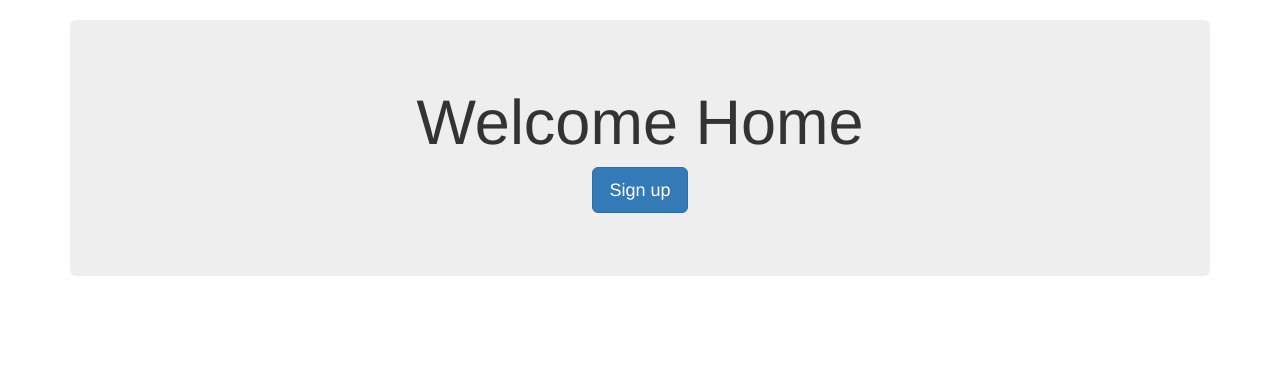
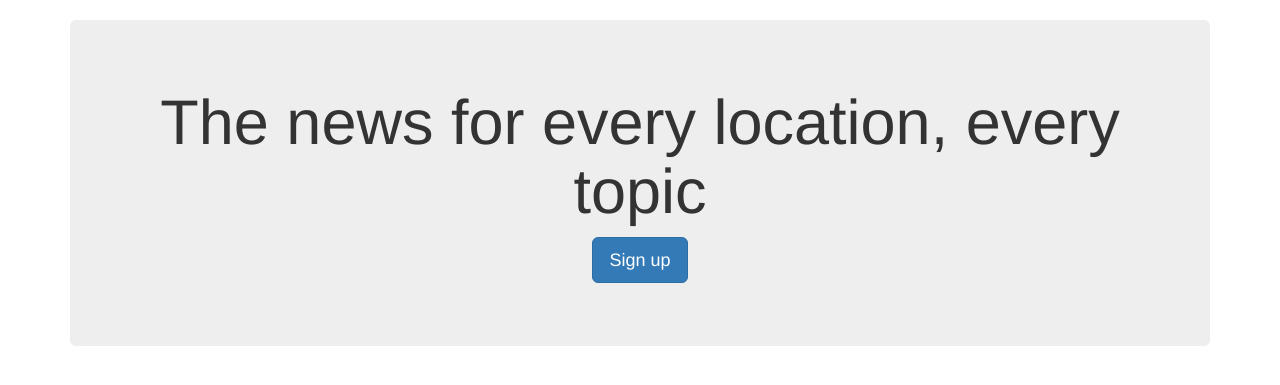
Before and after one commit to AWChristoph/qday, a Rails app: page / in a window 1280 px wide. Shown: the part 54-439 px from the top of the page. Run offline with Rails 7, Linux system fonts and the light colour scheme; data that the repository does not hold is empty; style sheets or scripts are compiled from the project's sources; parts of the project's set-up code (start-up, migrations or seed data) failed here and were passed over; some libraries are stand-ins or nearby versions; some web fonts are replaced.

Commit message:
changed home page to pin index

```diff
--- a/app/views/layouts/_header.html.erb
+++ b/app/views/layouts/_header.html.erb
@@ -15,7 +15,7 @@
 
         <% if user_signed_in? %>
           <li><%= link_to new_pin_path do %>
-            <button type="button" class="btn btn-default navbar-btn"> <span class="glyphicon glyphicon-plus"></span> New Pin</button>
+            <span class="glyphicon glyphicon-plus"></span> New Pin
           <% end %>
           </li>
           <li><%= link_to "Account", edit_user_registration_path %></li>
--- a/app/views/pages/home.html.erb
+++ b/app/views/pages/_home.html.erb
@@ -1,14 +1,6 @@
 <div class="jumbotron center">
-	<h1>Welcome Home</h1>
-
-	<% if user_signed_in? %>
-
-		This is your user board!
-
-	<% else %>
+	<h1>The news for every location, every topic</h1>
 	<p>
 		<%= link_to "Sign up", new_user_registration_path, class: "btn btn-primary btn-lg" %>
 	</p>
-
-	<% end %>
 </div>
--- a/app/views/pins/index.html.erb
+++ b/app/views/pins/index.html.erb
@@ -1,3 +1,5 @@
+<%= render 'pages/home' unless user_signed_in? %>
+
 <div id="pins" class="transitions-enabled">
   <% @pins.each do |pin| %>
     <div class="box panel panel-default">
--- a/config/routes.rb
+++ b/config/routes.rb
@@ -2,7 +2,7 @@ Rails.application.routes.draw do
   resources :pins
 
   devise_for :users
-  root "pages#home"
+  root "pins#index"
   get "about" => "pages#about"
 
   # The priority is based upon order of creation: first created -> highest priority.
```
